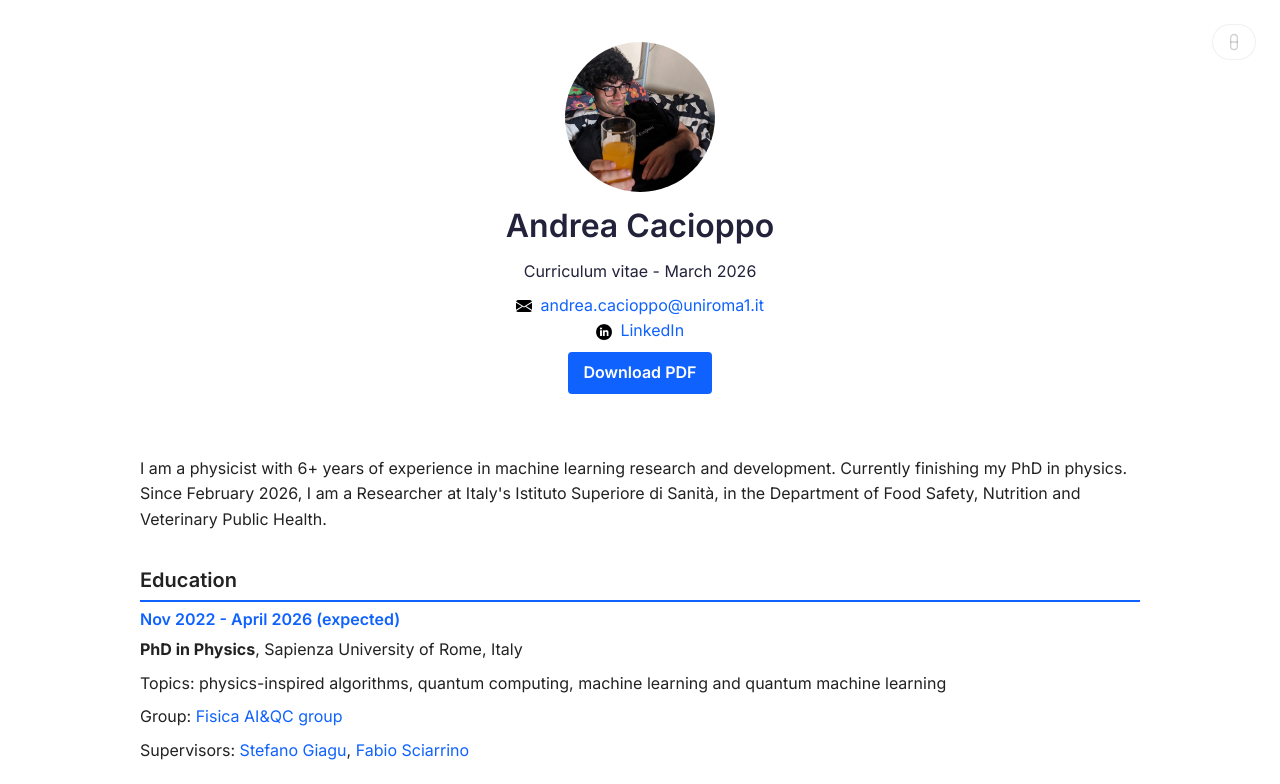
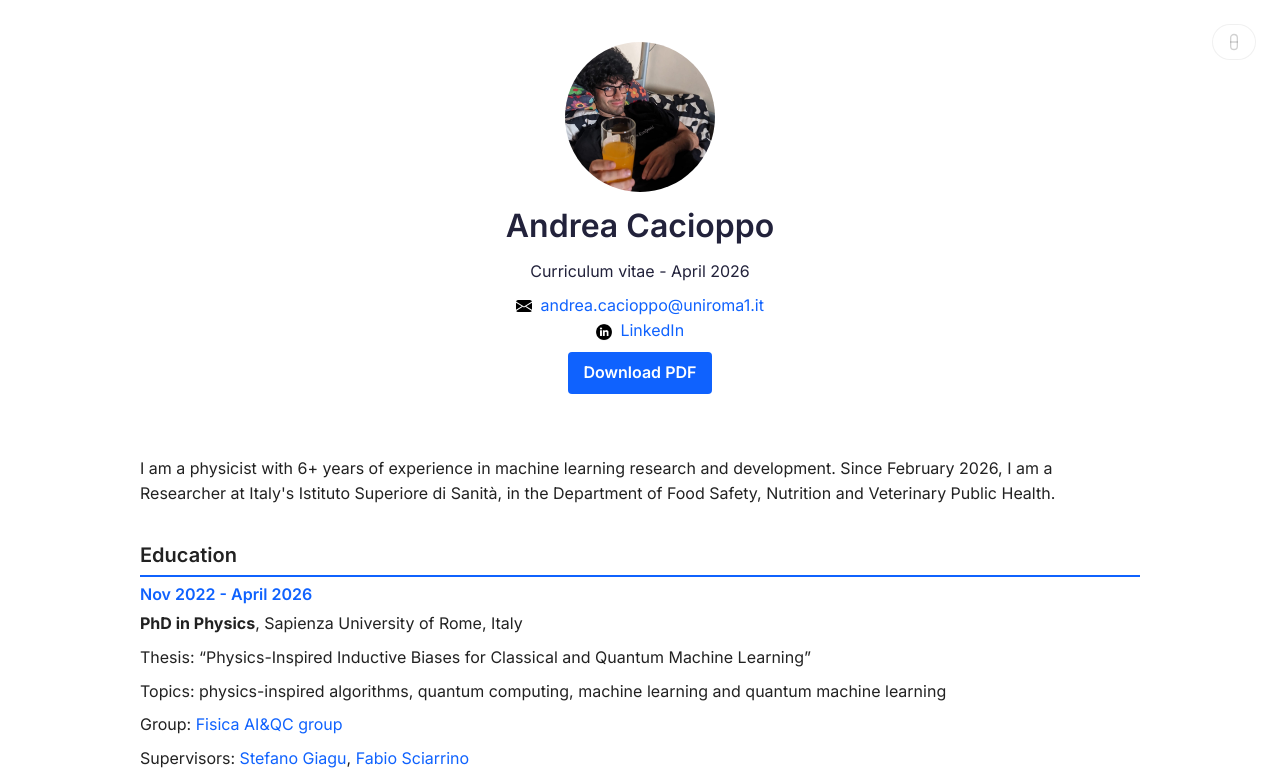
Before and after one commit to AndreaCacioppo/andreacacioppo.github.io, a plain HTML site: page index.html in a window 1280 px wide. Shown: the top 784 px of the page. Drawn offline with Linux system fonts and the light colour scheme.

Commit message:
mark PhD as defended and add thesis
Co-Authored-By: Claude Opus 4.7 <noreply@anthropic.com>

```diff
--- a/index.html
+++ b/index.html
@@ -289,7 +289,7 @@
         "hasCredential": [
           {
             "@type": "EducationalOccupationalCredential",
-            "credentialCategory": "PhD (in progress)",
+            "credentialCategory": "PhD",
             "educationalLevel": "PhD",
             "recognizedBy": {"@type": "Organization", "name": "Sapienza University of Rome"}
           },
@@ -316,7 +316,7 @@
         "isPartOf": {"@type": "WebSite", "@id": "https://andreacacioppo.com/#website"},
         "about": {"@id": "https://andreacacioppo.com/#person"},
         "primaryImageOfPage": {"@id": "https://andreacacioppo.com/#person"},
-        "dateModified": "2026-02-22"
+        "dateModified": "2026-04-18"
       },
       {
         "@type": "WebSite",
@@ -341,7 +341,7 @@
 <header class="cv-header">
 <img alt="Profile picture" class="profile-pic" src="images/foto_profilo.jpeg"/>
 <h1>Andrea Cacioppo</h1>
-<p>Curriculum vitae - March 2026</p>
+<p>Curriculum vitae - April 2026</p>
 <p>
 <img alt="Email" class="contact-icon" src="images/envelope-fill.svg"/>
 <a href="mailto:andrea.cacioppo@uniroma1.it">andrea.cacioppo@uniroma1.it</a><br/>
@@ -351,13 +351,14 @@
 <a class="download-btn download-pdf" download="" href="curriculum/ACacioppo_CV.pdf">Download PDF</a>
 </header>
 <section id="profile">
-<p>I am a physicist with 6+ years of experience in machine learning research and development. Currently finishing my PhD in physics. Since February 2026, I am a Researcher at Italy's Istituto Superiore di Sanità, in the Department of Food Safety, Nutrition and Veterinary Public Health.</p>
+<p>I am a physicist with 6+ years of experience in machine learning research and development. Since February 2026, I am a Researcher at Italy's Istituto Superiore di Sanità, in the Department of Food Safety, Nutrition and Veterinary Public Health.</p>
 </section>
 <section id="education">
 <h2>Education</h2>
 <article>
-<h3><time datetime="2022-11">Nov 2022</time> - <time datetime="2026-04">April 2026</time> (expected)</h3>
+<h3><time datetime="2022-11">Nov 2022</time> - <time datetime="2026-04">April 2026</time></h3>
 <p><b>PhD in Physics</b>, Sapienza University of Rome, Italy</p>
+<p>Thesis: “Physics-Inspired Inductive Biases for Classical and Quantum Machine Learning”</p>
 <p>Topics: physics-inspired algorithms, quantum computing, machine learning and quantum machine learning</p>
 <p>Group: <a href="https://sites.google.com/a/uniroma1.it/stefanogiagu/fisicaAI">Fisica AI&amp;QC group</a></p>
 <p>Supervisors: <a href="https://stefanogiagu.site.uniroma1.it/home">Stefano Giagu</a>, <a href="https://www.quantumlab.it/principal-investigator/">Fabio Sciarrino</a></p>
@@ -485,6 +486,7 @@
 <li>Lorenzo Colantonio, Andrea Cacioppo, Federico Scarpati, and Stefano Giagu. <b>Efficient graph coloring with neural networks: A physics-inspired approach for large graphs</b>. arXiv preprint arXiv:2408.01503, 2024.</li>
 <li>Andrea Cacioppo, Lorenzo Colantonio, Simone Bordoni, and Stefano Giagu. <b>Quantum Diffusion Models</b>. arXiv preprint arXiv:2311.15444, 2023.</li>
 <li>Andrea Cacioppo, Janis Nötzel, and Matteo Rosati. <b>Compound Channel Capacities under Energy Constraints and Application</b>. In 2021 IEEE International Symposium on Information Theory (ISIT), pages 640–645. IEEE, 2021.</li>
+<li>Andrea Cacioppo. <b>Physics-Inspired Inductive Biases for Classical and Quantum Machine Learning</b>. PhD thesis, Sapienza Università di Roma, Italy, 2026.</li>
 <li>Andrea Cacioppo. <b>Deep learning for the parameter estimation of tight-binding Hamiltonians</b>. Master’s thesis, Sapienza Università di Roma, Italy, 2020.</li>
 </ul>
 </section>
```
Also changed, not shown: 1 other file.
